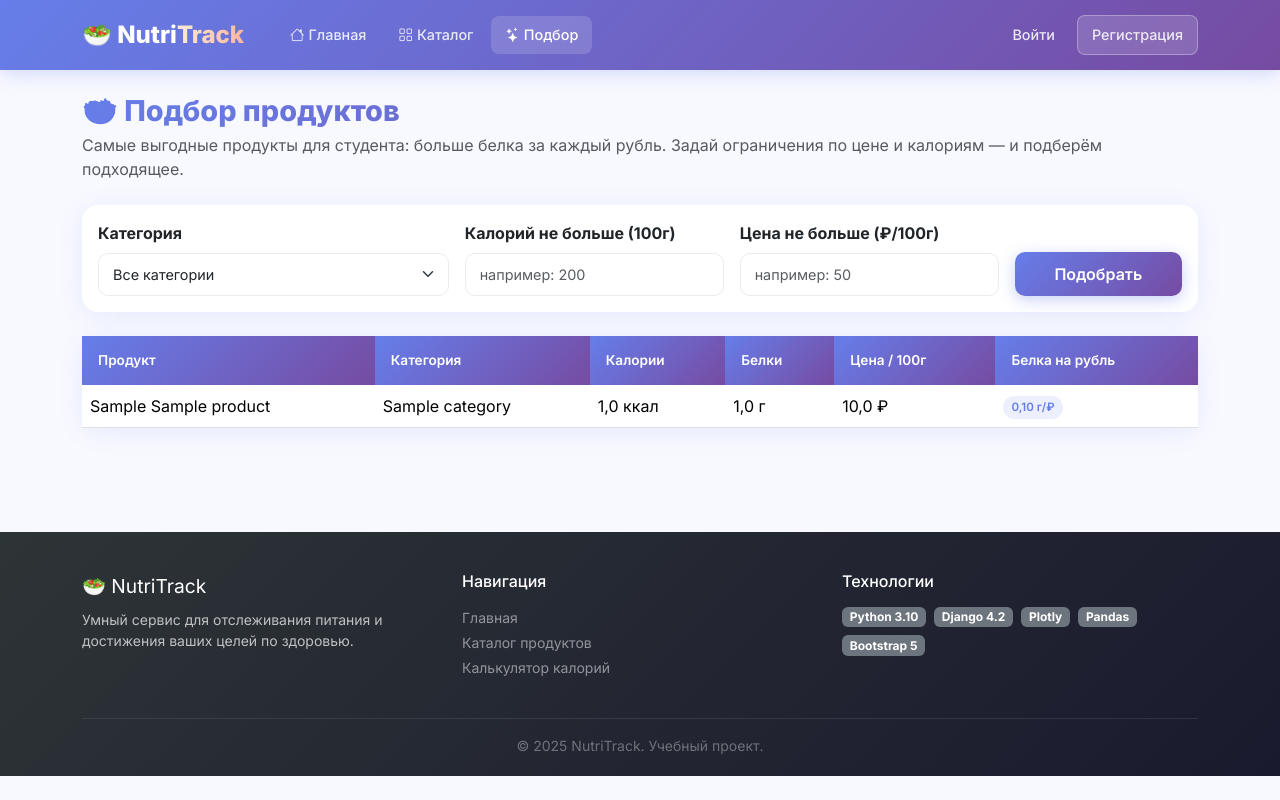
After one commit to lizok290406-dot/healthy-nutrition-service, a Django app: page /recommend/ in a window 1280 px wide. The commit adds this page. Run offline with Django 5.2, Linux system fonts and the light colour scheme; tables that the repository leaves empty hold one stand-in row (values such as "Sample post"); some libraries are stand-ins or nearby versions.

Commit message:
Add product recommendation page ranking products by protein per ruble

```diff
--- a/nutrition/urls.py
+++ b/nutrition/urls.py
@@ -1,5 +1,3 @@
-# nutrition/urls.py
-
 from django.urls import path
 from . import views
 
@@ -8,6 +6,7 @@ app_name = 'nutrition'
 urlpatterns = [
     path('', views.home, name='home'),
     path('catalog/', views.food_catalog, name='food_catalog'),
+    path('recommend/', views.recommend, name='recommend'),
     path('food/<int:pk>/', views.food_detail, name='food_detail'),
     path('dashboard/', views.dashboard, name='dashboard'),
     path('add-meal/', views.add_meal, name='add_meal'),
--- a/nutrition/views.py
+++ b/nutrition/views.py
@@ -1,12 +1,10 @@
-# nutrition/views.py
-
 import requests
 from datetime import timedelta
 
 from django.shortcuts import render, redirect, get_object_or_404
 from django.contrib.auth.decorators import login_required
 from django.contrib import messages
-from django.db.models import Q, Count, Avg
+from django.db.models import Q, Count, Avg, F, FloatField, ExpressionWrapper
 from django.http import JsonResponse
 from django.utils import timezone
 
@@ -163,6 +161,71 @@ def food_detail(request, pk):
     food = get_object_or_404(Product, pk=pk)
     return render(request, 'nutrition/food_detail.html', {'food': food})
 
+def recommend(request):
+    """Подбор продуктов: дёшево и полезно для студента.
+
+    Считаем «белок на рубль» прямо в запросе к базе (F-объекты)
+    и сортируем продукты от самых выгодных к менее выгодным.
+    """
+    max_calories = request.GET.get('max_calories', '').strip()
+    max_price = request.GET.get('max_price', '').strip()
+    selected_category = request.GET.get('category', '').strip()
+
+    # Берём только продукты, у которых указана цена больше нуля
+    products = Product.objects.select_related('category').filter(
+        price_per_100g__isnull=False,
+        price_per_100g__gt=0,
+    )
+
+    if selected_category:
+        try:
+            products = products.filter(category_id=int(selected_category))
+        except (ValueError, TypeError):
+            pass
+
+    if max_calories:
+        try:
+            products = products.filter(calories__lte=float(max_calories))
+        except (ValueError, TypeError):
+            pass
+
+    if max_price:
+        try:
+            products = products.filter(price_per_100g__lte=float(max_price))
+        except (ValueError, TypeError):
+            pass
+
+    # F-объекты: база сама делит "белок / цена" для каждого продукта
+    products = products.annotate(
+        protein_per_ruble=ExpressionWrapper(
+            F('protein') / F('price_per_100g'),
+            output_field=FloatField(),
+        )
+    ).order_by('-protein_per_ruble')[:15]
+
+    # Сколько калорий осталось на сегодня (если есть норма в профиле)
+    remaining_calories = None
+    if request.user.is_authenticated:
+        try:
+            goal = request.user.profile.daily_calorie_goal
+        except UserProfile.DoesNotExist:
+            goal = None
+        if goal:
+            today = timezone.now().date()
+            entries = DiaryEntry.objects.filter(
+                user=request.user, date=today
+            ).select_related('product')
+            consumed = sum(e.calories_consumed for e in entries)
+            remaining_calories = round(goal - consumed)
+
+    return render(request, 'nutrition/recommend.html', {
+        'products': products,
+        'all_categories': Category.objects.all(),
+        'max_calories': max_calories,
+        'max_price': max_price,
+        'selected_category': selected_category,
+        'remaining_calories': remaining_calories,
+    })
 
 @login_required
 def dashboard(request):
--- a/templates/base.html
+++ b/templates/base.html
@@ -377,6 +377,12 @@
                         <i class="bi bi-grid me-1"></i>Каталог
                     </a>
                 </li>
+                <li class="nav-item">
+                    <a class="nav-link {% if request.resolver_match.url_name == 'recommend' %}active{% endif %}"
+                       href="{% url 'nutrition:recommend' %}">
+                        <i class="bi bi-stars me-1"></i>Подбор
+                    </a>
+                </li>
                 {% if user.is_authenticated %}
                 <li class="nav-item">
                     <a class="nav-link {% if request.resolver_match.url_name == 'dashboard' %}active{% endif %}"
--- /dev/null
+++ b/templates/nutrition/recommend.html
@@ -0,0 +1,91 @@
+{% extends 'base.html' %}
+{% block title %}Подбор продуктов — NutriTrack{% endblock %}
+
+{% block content %}
+<div class="container py-4">
+
+    <h2 class="section-title mb-1">🥗 Подбор продуктов</h2>
+    <p class="text-muted mb-4">
+        Самые выгодные продукты для студента: больше белка за каждый рубль.
+        Задай ограничения по цене и калориям — и подберём подходящее.
+    </p>
+
+    {% if remaining_calories is not None %}
+    <div class="alert alert-info">
+        Осталось калорий на сегодня по твоей норме:
+        <strong>{{ remaining_calories }} ккал</strong>
+    </div>
+    {% endif %}
+
+    <div class="card p-3 mb-4">
+        <form method="get" class="row g-3 align-items-end">
+            <div class="col-md-4">
+                <label class="form-label fw-bold">Категория</label>
+                <select name="category" class="form-select">
+                    <option value="">Все категории</option>
+                    {% for cat in all_categories %}
+                    <option value="{{ cat.id }}"
+                        {% if selected_category == cat.id|stringformat:"s" %}selected{% endif %}>
+                        {{ cat.emoji }} {{ cat.name }}
+                    </option>
+                    {% endfor %}
+                </select>
+            </div>
+            <div class="col-md-3">
+                <label class="form-label fw-bold">Калорий не больше (100г)</label>
+                <input type="number" name="max_calories" class="form-control"
+                       value="{{ max_calories }}" min="0" placeholder="например: 200">
+            </div>
+            <div class="col-md-3">
+                <label class="form-label fw-bold">Цена не больше (₽/100г)</label>
+                <input type="number" name="max_price" class="form-control"
+                       value="{{ max_price }}" min="0" step="0.1" placeholder="например: 50">
+            </div>
+            <div class="col-md-2">
+                <button type="submit" class="btn btn-primary w-100">Подобрать</button>
+            </div>
+        </form>
+    </div>
+
+    {% if products %}
+    <div class="card p-0">
+        <div class="table-responsive">
+            <table class="table mb-0 align-middle">
+                <thead>
+                    <tr>
+                        <th>Продукт</th>
+                        <th>Категория</th>
+                        <th>Калории</th>
+                        <th>Белки</th>
+                        <th>Цена / 100г</th>
+                        <th>Белка на рубль</th>
+                    </tr>
+                </thead>
+                <tbody>
+                    {% for product in products %}
+                    <tr>
+                        <td>{{ product.emoji }} {{ product.name }}</td>
+                        <td>{{ product.category.name }}</td>
+                        <td>{{ product.calories }} ккал</td>
+                        <td>{{ product.protein }} г</td>
+                        <td>{{ product.price_per_100g }} ₽</td>
+                        <td>
+                            <span class="nutrient-pill pill-protein">
+                                {{ product.protein_per_ruble|floatformat:2 }} г/₽
+                            </span>
+                        </td>
+                    </tr>
+                    {% endfor %}
+                </tbody>
+            </table>
+        </div>
+    </div>
+    {% else %}
+    <div class="alert alert-info">
+        Подходящих продуктов не нашлось. Попробуй ослабить ограничения
+        или добавь в каталог продукты с указанием цены.
+    </div>
+    {% endif %}
+
+</div>
+{% endblock %}
```
